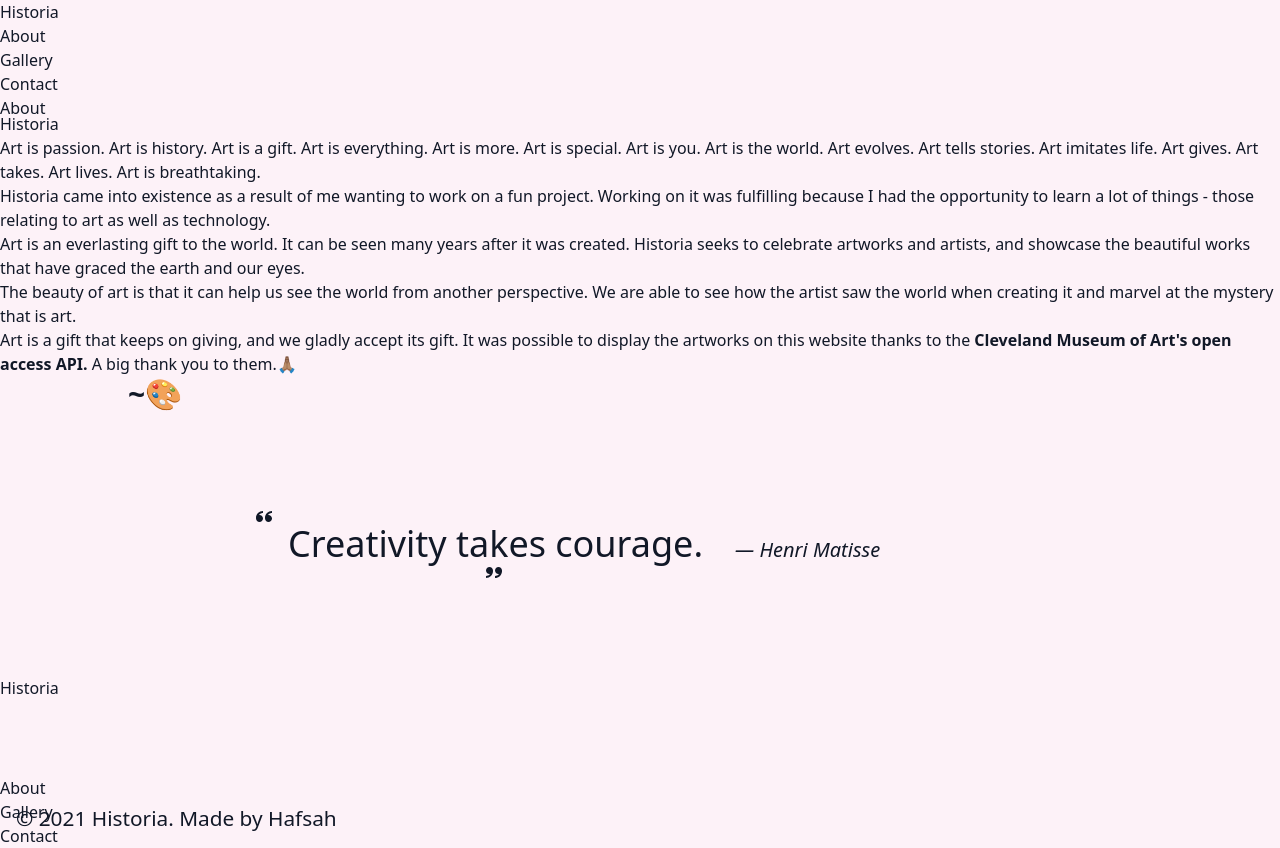
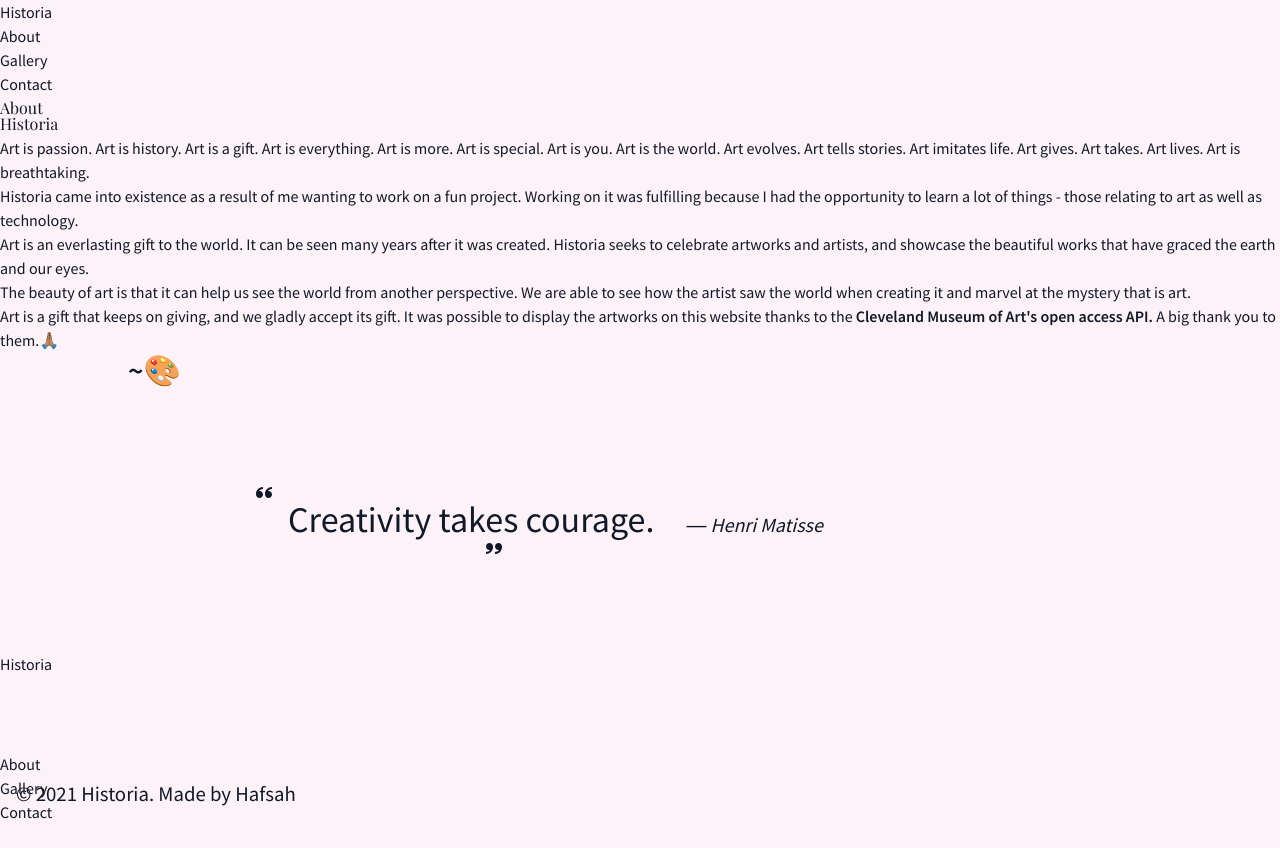
Before and after one commit to Iamhafsah/historia, a Next.js app: page /about in a window 1280 px wide. After the commit the page ends 824 px from the top, so only its background shows below. Built offline with nearby package versions, Linux system fonts and the light colour scheme; what @netlify/classnames-template-literals would draw is missing.

Commit message:
modifications to page styles and addding new typeface

```diff
--- a/components/gallery/index.js
+++ b/components/gallery/index.js
@@ -18,6 +18,7 @@ const index = ({artworks}) => {
                 gallery
                 />
                 ))}
+                <span>&rarr;</span>
         </div>
 
         <div>
--- a/components/homepage/Strip.js
+++ b/components/homepage/Strip.js
@@ -14,7 +14,7 @@ const movingTextStyle= ctl(`
     md:text-2xl
     uppercase
     transition
-    duration-[18s]
+    duration-[25s]
     motion-safe:animate-moving-text
     moving
 `)
--- a/components/utils/Image.js
+++ b/components/utils/Image.js
@@ -37,7 +37,7 @@ const ImageComponent = ({art, height,width, imgStyle, gallery, galleriaImageStyl
                     className={`${imageStyle} ${imgStyle}`}
                     layout="responsive"
                 />
-            </Link>) : (
+                </Link>) : (
                 <Image
                 loader={imgLoader}
                 src={art.images.web.url}
@@ -50,7 +50,10 @@ const ImageComponent = ({art, height,width, imgStyle, gallery, galleriaImageStyl
             )}
             </div>
 
-            {!single && (<span>{art.title}</span>)}
+            {!single && (<>
+            <p className="text-base sm:text-xl md:text-2xl">{art.title}</p>
+            </>
+            )}
         </div>
     )
 }
--- a/styles/globals.css
+++ b/styles/globals.css
@@ -1,12 +1,16 @@
 @import 'tailwind.css';
+@import url('https://fonts.googleapis.com/css2?family=Playfair+Display:wght@400;500;600;700;800;900&family=Source+Sans+Pro:wght@200;300;400;600;700;900&display=swap');
 
 body{
     @apply bg-pink-50;
     @apply text-gray-900;
     @apply m-0;
     @apply p-0;
+    font-family: 'Source Sans Pro', sans-serif;
 }
-
+h1{
+    font-family: 'Playfair Display', serif;
+}
 .nav-ul li{
     @apply -ml-4 lg:-ml-8;
     @apply text-base sm:text-xl md:text-2xl;
--- a/tailwind.config.js
+++ b/tailwind.config.js
@@ -23,8 +23,8 @@ module.exports = {
         }
       },
       animation: {
-        "moving-text": "moving-text 15s linear alternate-reverse infinite",
-        "moving-images": "moving-images 8s linear alternate infinite"
+        "moving-text": "moving-text 25s linear alternate-reverse infinite",
+        "moving-images": "moving-images 18s linear alternate infinite"
       }
     },
   },
```
